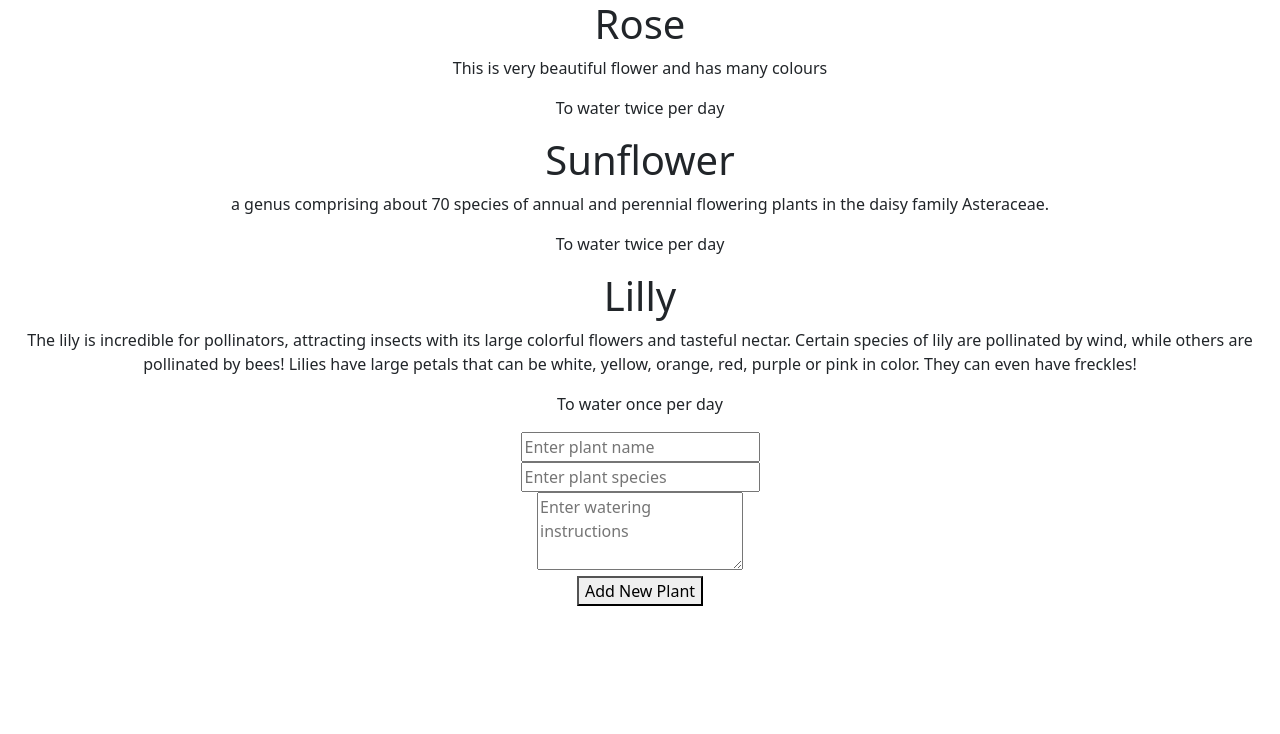
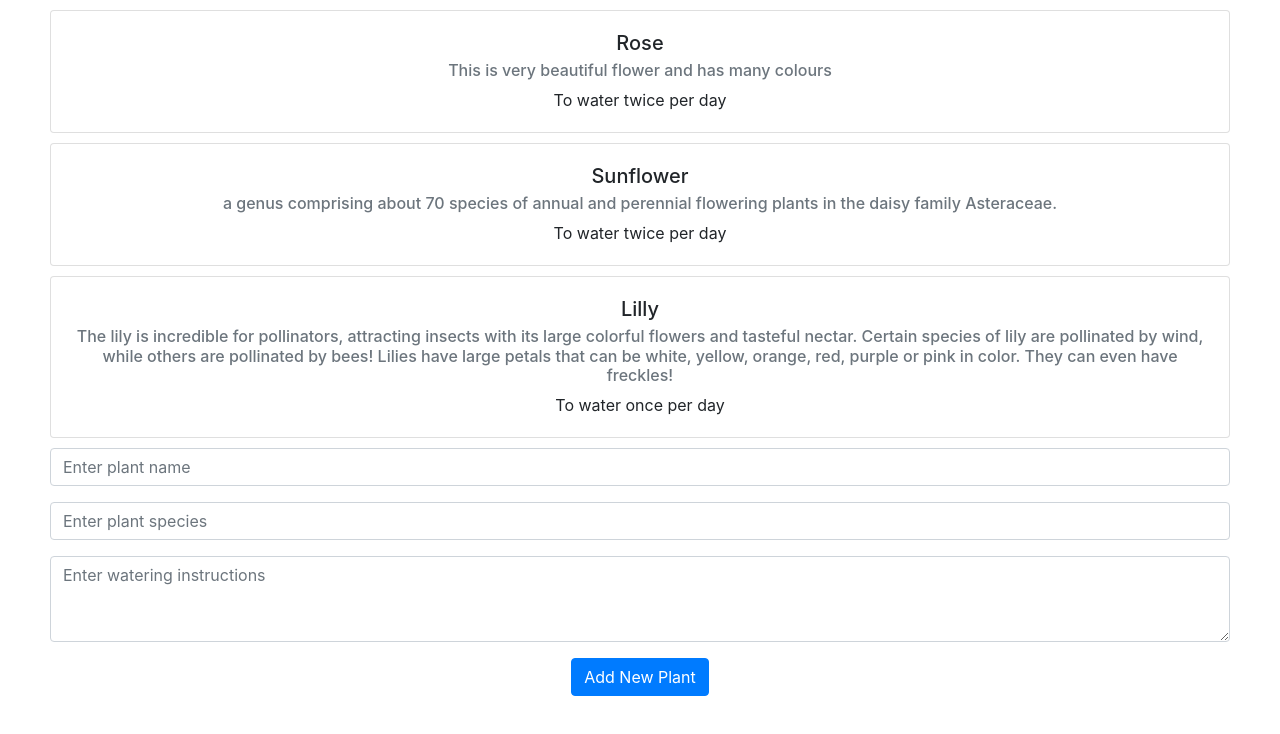
Before and after one commit to manijehshirzadeh/plants-react-app, a React (Create React App) app: page / in a window 1280 px wide. Shown: the top 734 px of the page. Built offline with nearby package versions, Linux system fonts and the light colour scheme.

Commit message:
used bootstrap version 4.1.1 to style

```diff
--- a/package.json
+++ b/package.json
@@ -6,7 +6,7 @@
     "@testing-library/jest-dom": "^5.11.4",
     "@testing-library/react": "^11.1.0",
     "@testing-library/user-event": "^12.1.10",
-    "bootstrap": "^5.1.3",
+    "bootstrap": "^4.1.1",
     "react": "^17.0.2",
     "react-dom": "^17.0.2",
     "react-scripts": "4.0.3",
--- a/src/AddNewPlant.js
+++ b/src/AddNewPlant.js
@@ -28,24 +28,27 @@ function AddNewPlant(props) {
 
   return (
     <form onSubmit={handleSubmit}>
-      <div>
+      <div className="form-group">
         <input
+          className="form-control"
           type="text"
           placeholder="Enter plant name"
           value={name}
           onChange={handleNameChange}
         />{" "}
       </div>
-      <div>
+      <div className="form-group">
         <input
+          className="form-control"
           type="text"
           placeholder="Enter plant species"
           value={species}
           onChange={handleSpeciesChange}
         />{" "}
       </div>
-      <div>
+      <div className="form-group">
         <textarea
+          className="form-control"
           type="text"
           placeholder="Enter watering instructions"
           rows="3"
@@ -53,7 +56,9 @@ function AddNewPlant(props) {
           onChange={handleInstruction}
         />
       </div>
-      <button type="submit">Add New Plant</button>
+      <button className="btn btn-primary" type="submit">
+        Add New Plant
+      </button>
     </form>
   );
 }
--- a/src/App.js
+++ b/src/App.js
@@ -32,7 +32,7 @@ function App() {
     setPlantsList(newPlantsList);
   };
   return (
-    <div className="App">
+    <div className="App" style={{ padding: "10px 50px" }}>
       {plantsList.map((plant) => (
         <Plant
           key={plant.name}
--- a/src/Plant.js
+++ b/src/Plant.js
@@ -1,9 +1,11 @@
 function Plant(props) {
   return (
-    <div>
-      <h1>{props.name}</h1>
-      <p>{props.species}</p>
-      <p>{props.instruction}</p>
+    <div className="card" style={{ marginBottom: "10px" }}>
+      <div className="card-body">
+        <h5 className="card-title">{props.name}</h5>
+        <h6 className="card-subtitle mb-2 text-muted">{props.species}</h6>
+        <p className="card-text">{props.instruction}</p>
+      </div>
     </div>
   );
 }
```
Also changed, not shown: 1 other file (tests, documents, lock files or other folders).
